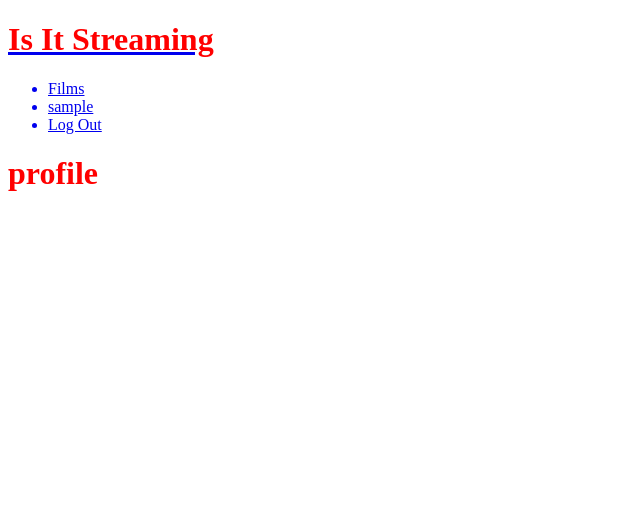
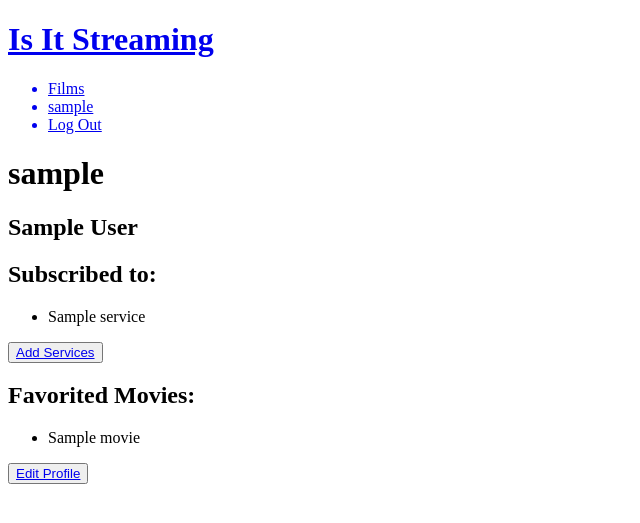
Before and after one commit to tomjmgray/Is-It-Streaming, a Django app: page /profile/ in a window 1280 px wide. Shown: the top 523 px of the page, without its empty margins (0-640 px from the left). Run offline with Django 3.2, Linux system fonts and the light colour scheme; a user stored in the database is signed in; tables that the repository leaves empty hold one stand-in row (values such as "Sample post").

Commit message:
Fixes suer authentication error, adds profile page, more CRUD accessibility. A very good commit, would highly recommend

```diff
--- a/main_app/admin.py
+++ b/main_app/admin.py
@@ -1,7 +1,7 @@
 from django.contrib import admin
-from .models import Movie, Service
+from .models import Movie, Service, Profile
 
 admin.site.register(Movie)
 admin.site.register(Service)
-
+admin.site.register(Profile)
 # Register your models here.
--- a/main_app/forms.py
+++ b/main_app/forms.py
@@ -4,7 +4,8 @@ from .models import Movie, Service, Profile
 class ProfileForm(forms.ModelForm):
     class Meta:
         model = Profile
+
         fields = [
-            'fav_movies',
-            'subbed_services'
+            'first_name',
+            'last_name'
         ]
--- a/main_app/models.py
+++ b/main_app/models.py
@@ -19,5 +19,9 @@ class Service(models.Model):
 
 class Profile(models.Model):
     user = models.OneToOneField(User, on_delete=models.CASCADE)
-    fav_movies = models.ManyToManyField(Movie, blank=True, null=True)
-    subbed_services = models.ManyToManyField(Service, blank=True, null=True)
+    fav_movies = models.ManyToManyField(Movie)
+    subbed_services = models.ManyToManyField(Service)
+    first_name = models.CharField(max_length=100)
+    last_name = models.CharField(max_length=100)
+    def __str__(self):
+        return self.first_name
--- a/main_app/templates/base.html
+++ b/main_app/templates/base.html
@@ -5,7 +5,7 @@
 <head>
     <meta charset="UTF-8">
     <meta name="viewport" content="width=device-width, initial-scale=1.0">
-    <link rel="stylesheet" href="{% static 'css/style.css' %}">
+
     <title>Is It Streaming</title>
 </head>
 <body>
--- a/main_app/templates/profile.html
+++ b/main_app/templates/profile.html
@@ -1,5 +1,21 @@
 {% extends 'base.html' %}
 
 {% block content %}
-<h1>profile</h1>
+<h1>{{profile.user.username}}</h1>
+<h2>{{profile.first_name}} {{profile.last_name}}</h2>
+<h2>Subscribed to:</h2>
+    <ul>
+        {%for service in profile.subbed_services.all%}
+        <li>{{service}}</li>
+        {% endfor %}
+    </ul>
+    <button><a href="{% url 'add_services' %}">Add Services</a></button>
+<h2>Favorited Movies:</h2>
+    <ul>
+        {% for movie in profile.fav_movies.all %}
+        <li>{{movie}}</li>
+        {% endfor %}
+    </ul>
+
+<button><a href="{% url 'edit_profile' %}">Edit Profile</a></button>
 {% endblock  %}
--- a/main_app/urls.py
+++ b/main_app/urls.py
@@ -6,7 +6,10 @@ urlpatterns = [
     path('films/', views.films, name="films"),
     path('films/<int:movie_id>/', views.film_detail, name='film_detail'),
     path('services/', views.services, name="services"),
+    path('add_services/', views.add_services, name="add_services"),
     path('search_movie/', views.search_movie, name="search_movie"),
     path('accounts/signup/', views.signup, name='signup'),
+    path('create_profile/', views.create_profile, name='create_profile'),
+    path('edit_profile/', views.edit_profile, name='edit_profile'),
     path('profile/', views.profile, name='profile')
 ]
--- a/main_app/views.py
+++ b/main_app/views.py
@@ -32,6 +32,10 @@ def search_movie(request):
 
 def film_detail(request, movie_id):
     movie = Movie.objects.get(id=movie_id)
+    if request.method == 'POST':
+        profile = Profile.objects.get(user=request.user)
+        profile.fav_movies.add(movie)
+        return redirect('profile')
     # streaming = []
     # for service in movie.service_set.objects.all():
     #     streaming.append(service)
@@ -39,15 +43,16 @@ def film_detail(request, movie_id):
     print(movie.service_set.all)
     context = {
         'movie': movie,
-        # 'services': streaming
     }
     return render(request, 'film_detail.html', context)
 
-
-    # query = request.POST.query
-    # results = Movie.objects.filter(name__icontains=query)
-    # context = {'results': results}
-    # return render(request, 'search_results', context)
+def add_services(request):
+    services = Service.objects.all()
+    if request.method == 'POST':
+        profile = Profile.objects.get(user=request.user)
+        profile.subbed_services.add(request.POST['service'])
+        return render(request, 'add_services.html', {'services': services})
+    return render(request, 'add_services.html', {'services': services})
 
 def signup(request):
     error_message: ''
@@ -55,9 +60,12 @@ def signup(request):
         form = UserCreationForm(request.POST)
         if form.is_valid():
             user = form.save()
-            return redirect('home')
+            print('User created!')
+            login(request, user)
+
         else:
             error_message = 'Invalid credentials, please enter valid credentials and try again.'
+            print('Error creating user')
     form = UserCreationForm()
     context = {
         'form': form,
@@ -65,5 +73,36 @@ def signup(request):
     }
     return render(request, 'registration/register.html', context)
 
+def create_profile(request):
+    if request.method == 'POST':
+        form = ProfileForm(request.POST)
+        if form.is_valid():
+            print('Form is valid')
+            profile = form.save(commit=False)
+            profile.user = request.user
+            profile.save()
+            print(profile.user)
+            # profile.user = request.user.id
+            return redirect('profile')
+    services = Service.objects.all()
+    form = ProfileForm()
+    context = {
+        'form': form,
+        'services': services
+    }
+    return render(request, 'create_profile.html', context)
+
 def profile(request):
-    return render(request, 'profile.html')
+    if not request.user.is_authenticated:
+        return redirect('create_profile')
+    else:
+        profile = Profile.objects.get(user=request.user)
+        print('********************', profile.subbed_services.all)
+        context = {
+            'profile': profile
+        }
+        return render(request, 'profile.html', context)
+
+def edit_profile(request):
+    if request.method == 'POST':
+        return render(request, 'edit_profile.html')
```
Also changed, not shown: main_app/templates/add_services.html (added, +16 -0 lines), main_app/templates/create_profile.html (added, +11 -0 lines), main_app/templates/film_detail.html (+7 -0 lines), main_app/migrations/0005_auto_20210206_2157.py (added), main_app/migrations/0006_auto_20210207_0140.py (added).
